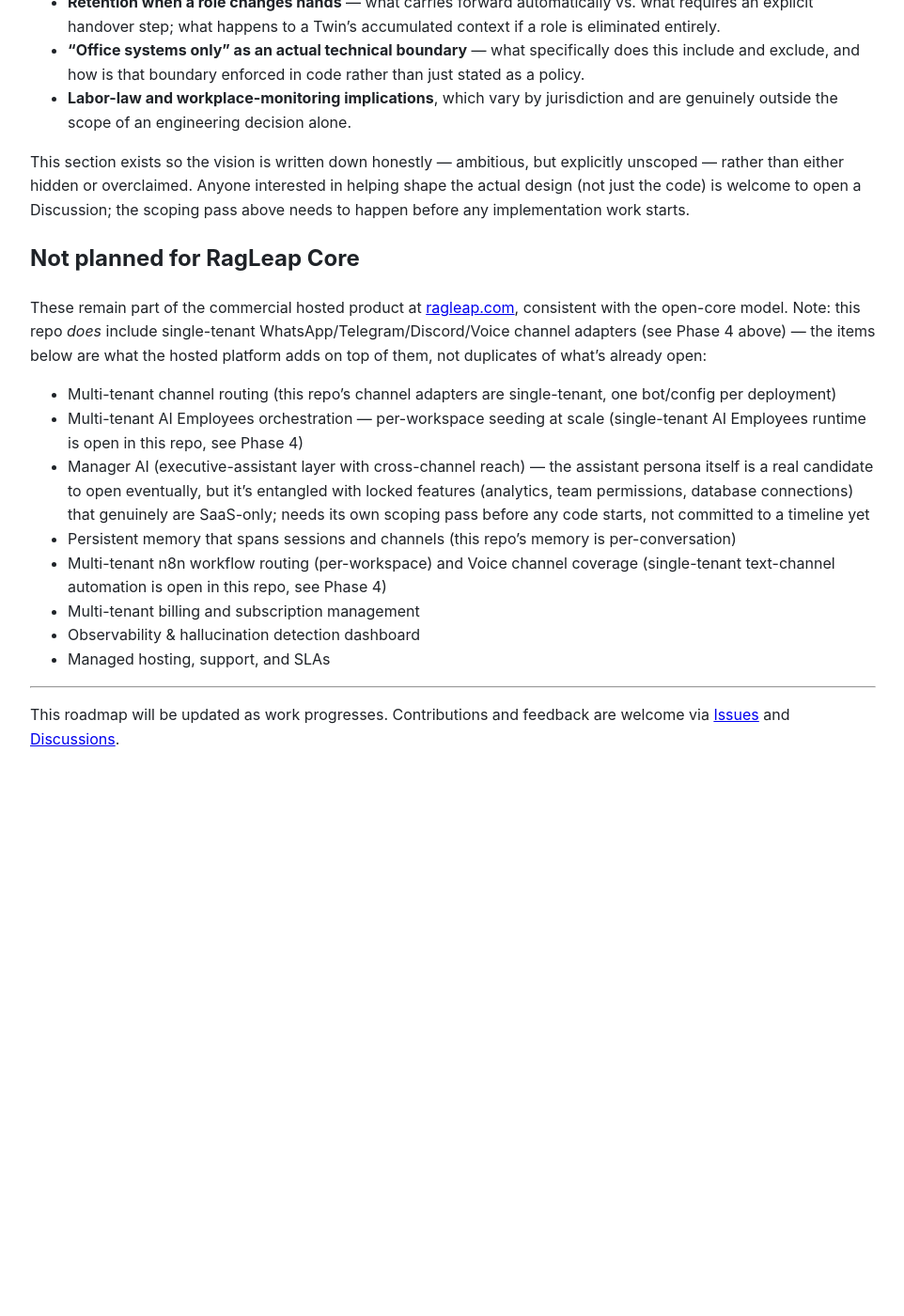
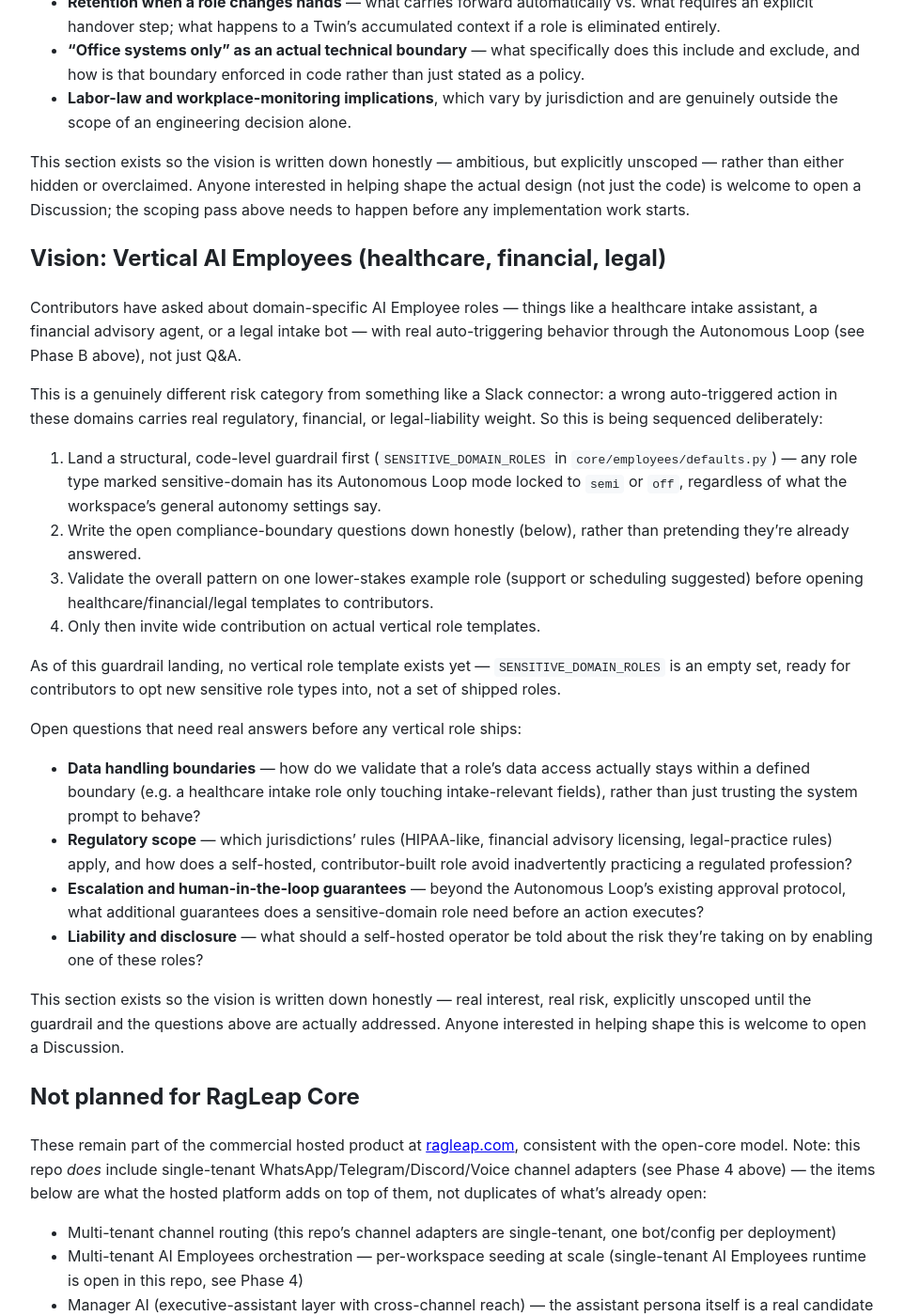
Before and after one commit to antonyrag/ragleap-core, a Jekyll site: the page built from ROADMAP.md, in a window 1280 px wide and 1400 px high, scrolled down 4165 px. Shown: the whole window at 94% size, without its empty margins (158-1120 px from the left). Built offline with Jekyll 4.4.1, drawn with Linux system fonts in a browser that asks for light colours; our own code applies the rules of GitHub Pages for plain Markdown files; before the commit the page ends 5013 px from its top, so only the background shows below that.

Commit message:
feat: sensitive-domain AI Employee guardrail (Phase C)
Adds SENSITIVE_DOMAIN_ROLES structural guardrail in core/employees/defaults.py -
any role type marked sensitive-domain has its Autonomous Loop mode locked to
semi/off regardless of workspace autonomy_settings.

Documents the honest vision and open compliance questions in ROADMAP.md,
adds contributor guidance in CONTRIBUTING.md, and fixes a stale claim in
STUDENT_PROJECTS.md (core is no longer Q&A-only since the Autonomous Loop
shipped).

No vertical role template exists yet - this is the structural hook only,
per the sequencing agreed in RFC discussion #171.

```diff
--- a/ROADMAP.md
+++ b/ROADMAP.md
@@ -115,6 +115,54 @@
 
 This section exists so the vision is written down honestly — ambitious, but explicitly unscoped — rather than either hidden or overclaimed. Anyone interested in helping shape the actual design (not just the code) is welcome to open a Discussion; the scoping pass above needs to happen before any implementation work starts.
 
+## Vision: Vertical AI Employees (healthcare, financial, legal)
+
+Contributors have asked about domain-specific AI Employee roles —
+things like a healthcare intake assistant, a financial advisory agent,
+or a legal intake bot — with real auto-triggering behavior through the
+Autonomous Loop (see Phase B above), not just Q&A.
+
+This is a genuinely different risk category from something like a
+Slack connector: a wrong auto-triggered action in these domains
+carries real regulatory, financial, or legal-liability weight. So this
+is being sequenced deliberately:
+
+1. Land a structural, code-level guardrail first (`SENSITIVE_DOMAIN_ROLES`
+   in `core/employees/defaults.py`) — any role type marked sensitive-domain
+   has its Autonomous Loop mode locked to `semi` or `off`, regardless of
+   what the workspace's general autonomy settings say.
+2. Write the open compliance-boundary questions down honestly (below),
+   rather than pretending they're already answered.
+3. Validate the overall pattern on one lower-stakes example role (support
+   or scheduling suggested) before opening healthcare/financial/legal
+   templates to contributors.
+4. Only then invite wide contribution on actual vertical role templates.
+
+As of this guardrail landing, no vertical role template exists yet —
+`SENSITIVE_DOMAIN_ROLES` is an empty set, ready for contributors to opt
+new sensitive role types into, not a set of shipped roles.
+
+Open questions that need real answers before any vertical role ships:
+
+- **Data handling boundaries** — how do we validate that a role's data
+  access actually stays within a defined boundary (e.g. a healthcare
+  intake role only touching intake-relevant fields), rather than just
+  trusting the system prompt to behave?
+- **Regulatory scope** — which jurisdictions' rules (HIPAA-like, financial
+  advisory licensing, legal-practice rules) apply, and how does a
+  self-hosted, contributor-built role avoid inadvertently practicing a
+  regulated profession?
+- **Escalation and human-in-the-loop guarantees** — beyond the Autonomous
+  Loop's existing approval protocol, what additional guarantees does a
+  sensitive-domain role need before an action executes?
+- **Liability and disclosure** — what should a self-hosted operator be
+  told about the risk they're taking on by enabling one of these roles?
+
+This section exists so the vision is written down honestly — real
+interest, real risk, explicitly unscoped until the guardrail and the
+questions above are actually addressed. Anyone interested in helping
+shape this is welcome to open a Discussion.
+
 ## Not planned for RagLeap Core
 
 These remain part of the commercial hosted product at [ragleap.com](https://ragleap.com), consistent with the open-core model. Note: this repo *does* include single-tenant WhatsApp/Telegram/Discord/Voice channel adapters (see Phase 4 above) — the items below are what the hosted platform adds on top of them, not duplicates of what's already open:
```
Also changed, not shown: CONTRIBUTING.md (+14 -0 lines), STUDENT_PROJECTS.md (+7 -4 lines), 1 other file.
